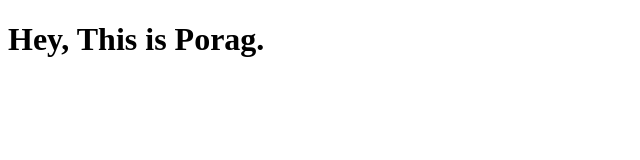
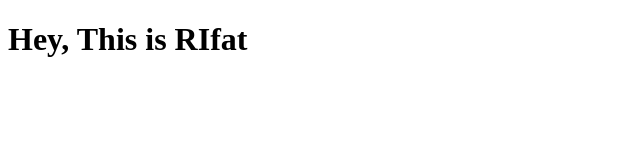
Before and after one commit to rifatporag/website, a plain HTML site: page index.html in a window 1280 px wide. Shown: the full height of the page, 0-640 px from the left. Drawn offline with Linux system fonts and the light colour scheme.

Commit message:
Update index.html

```diff
--- a/index.html
+++ b/index.html
@@ -10,7 +10,7 @@
 
   </header>
   <main>
-    <h1>Hey, This is Porag.</h1>
+    <h1>Hey, This is RIfat</h1>
   </main>
   <footer>
 
```
